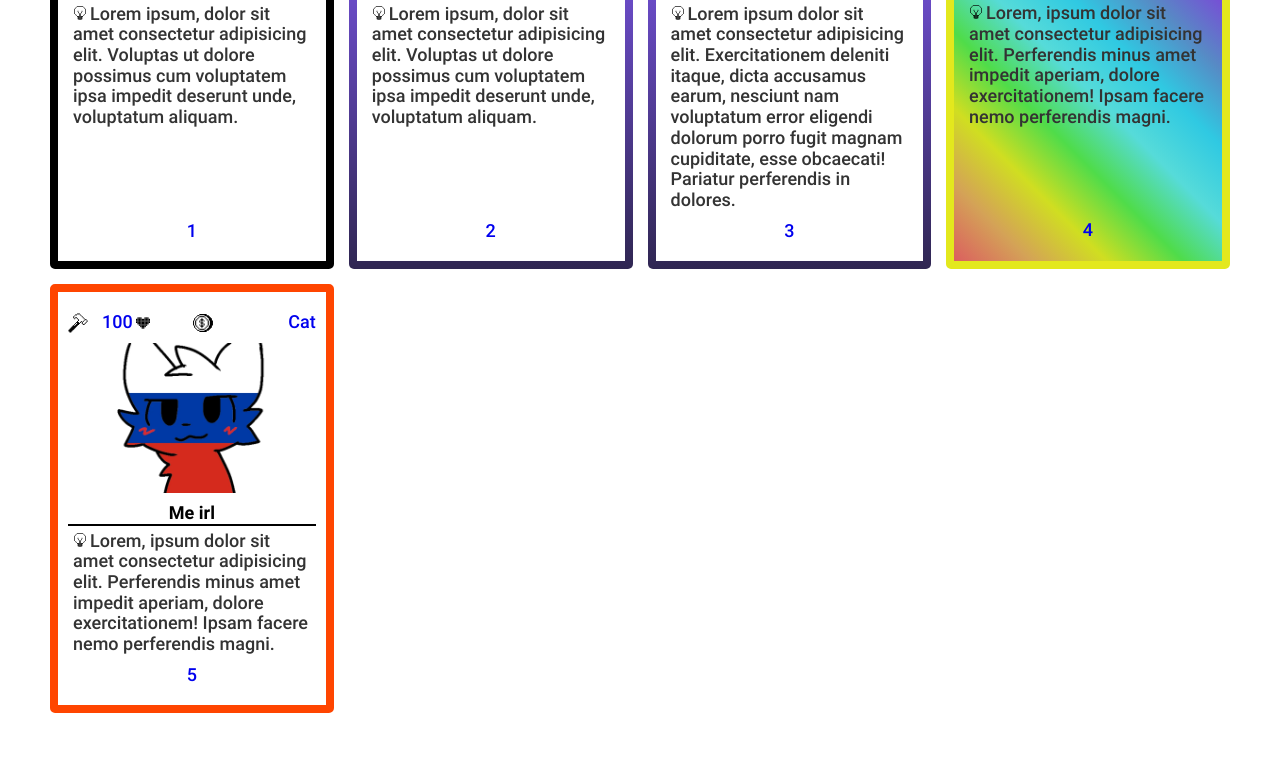
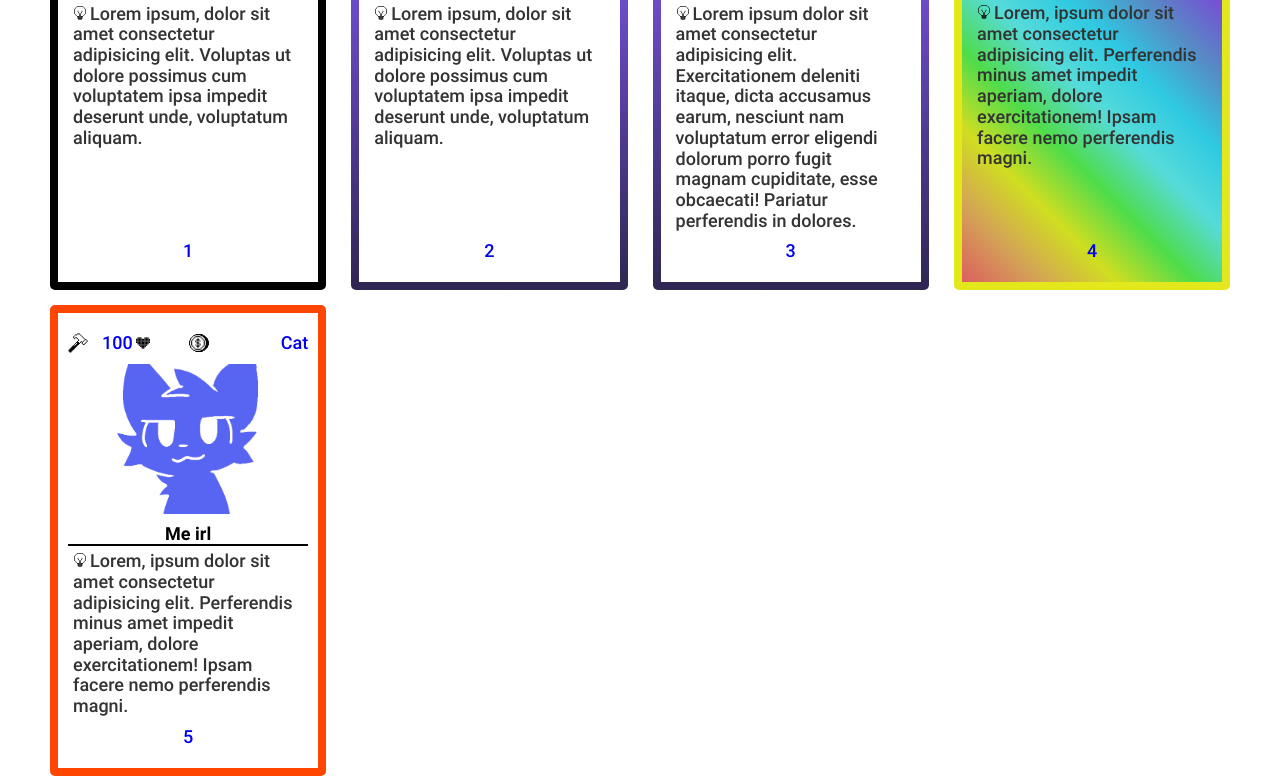
Before and after one commit to nuckle/cats-website, a plain HTML site: page index.html in a window 1280 px wide. Shown: the part 406-1185 px from the top of the page. Drawn offline with Linux system fonts and the light colour scheme.

Commit message:
Update images and css

```diff
--- a/css/style.css
+++ b/css/style.css
@@ -212,10 +212,11 @@ body {
 .list {
 	list-style-type: none;
 	padding-left: 0;
-	column-gap: 15px;
+	column-gap: 25px;
 	row-gap: 15px;
 	display: grid;
-	grid-template-columns: repeat(5, 1fr);
+	grid-template-columns: repeat(auto-fit, minmax(auto, 320px));
+	justify-content: center;
 }
 
 .list__item article {
@@ -250,6 +251,8 @@ body {
 
 .list__item {
 	transition: transform 0.2s;
+	height: 100%;
+	place-self: center;
 }
 
 .list__item::after {
@@ -624,14 +627,12 @@ article header .heart::after {
 }
 
 @media (max-width: 1200px) {
+	.list {
+		grid-template-columns: repeat(3, 1fr);
+	}
+
 	.list__link figure {
 		padding: 0 20px;
-	}
-}
-
-@media (max-width: 992px) {
-	.list {
-		grid-template-columns: repeat(3, 1fr);
 	}
 }
 
--- a/index.html
+++ b/index.html
@@ -149,7 +149,7 @@
                                 <span class="name">Cat</span>
                             </header>
                             <figure>
-                                <img class="img" src="img/cat-rus.png" alt="cats">
+                                <img class="img" src="img/cat-discord.png" alt="cats">
                                 <figcaption>Me irl</figcaption>
                             </figure>
                             <p>Lorem, ipsum dolor sit amet consectetur adipisicing elit. Perferendis minus amet impedit
```
Also changed, not shown: img/cat-discord.png (added), img/cat-rus.png (deleted), img/cat-smoker.gif.
